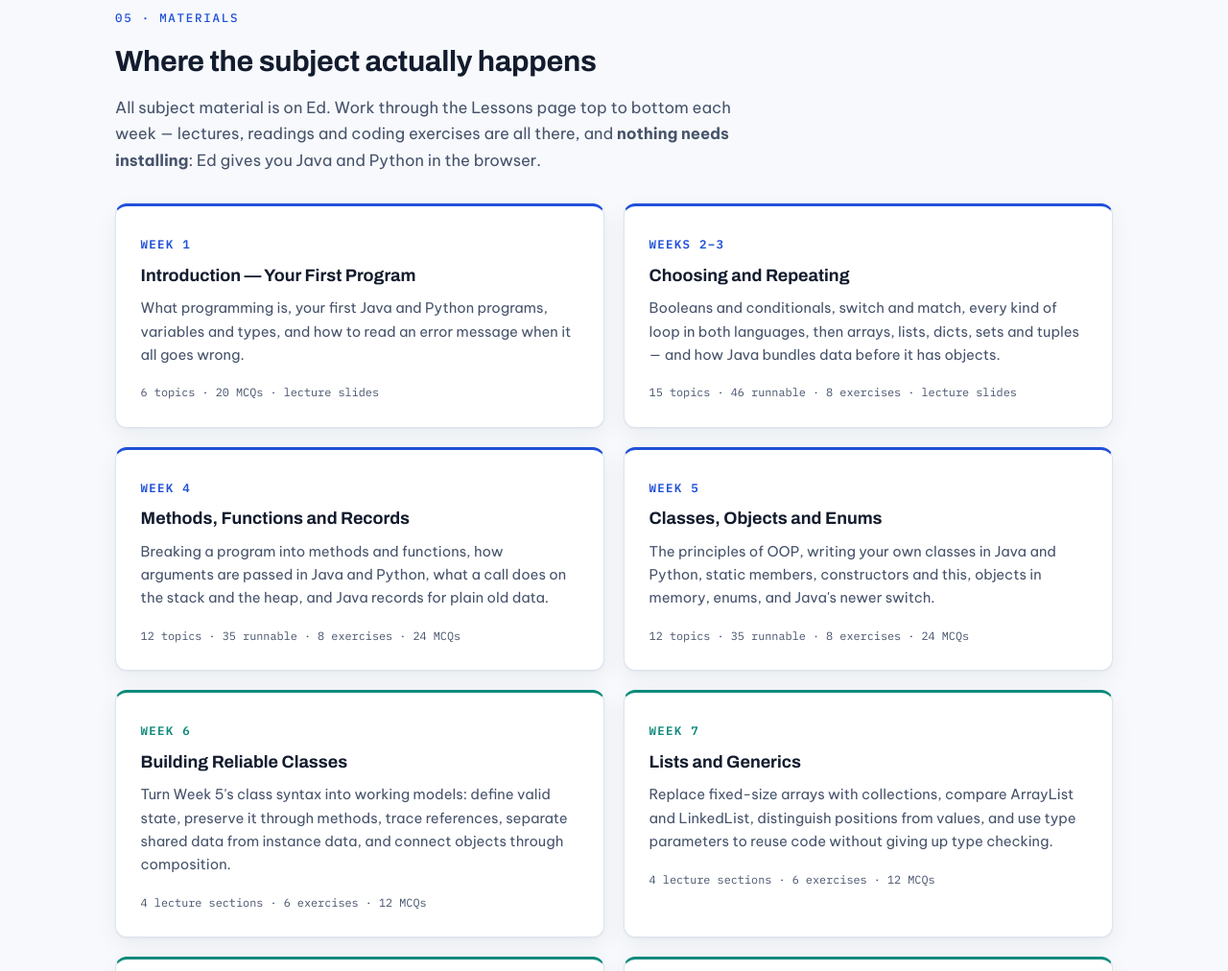
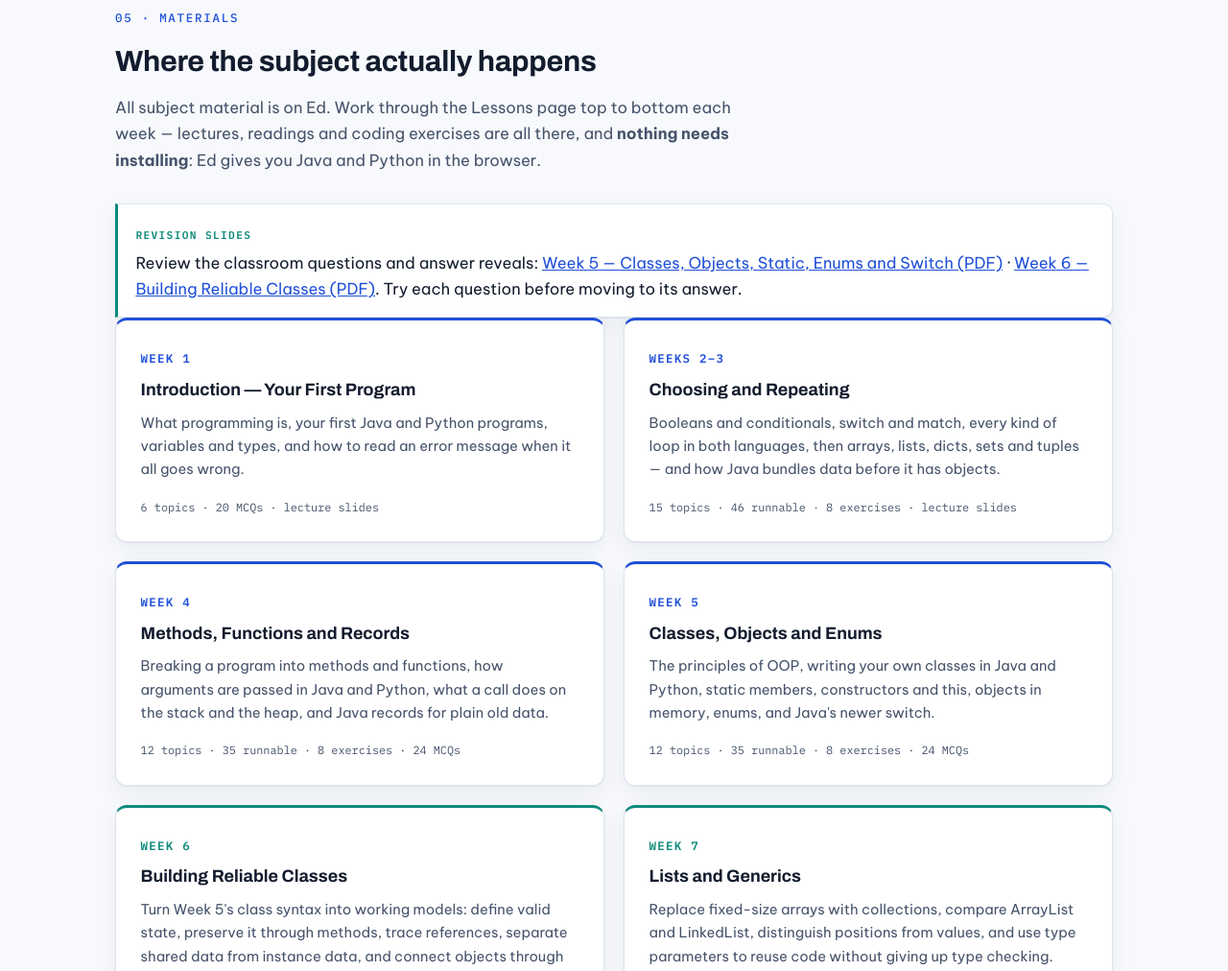
Before and after one commit to lexuanbach/41039, a plain HTML site: page index.html in a window 1280 px wide. Shown: the part 4597-5609 px from the top of the page at 96% size. Drawn offline with Linux system fonts and the light colour scheme.

Commit message:
Publish updated Week 5 and 6 revision PDFs with homepage links

```diff
--- a/index.html
+++ b/index.html
@@ -325,6 +325,10 @@
         <h2>Where the subject actually happens</h2>
         <p>All subject material is on Ed. Work through the Lessons page top to bottom each week — lectures, readings and coding exercises are all there, and <strong>nothing needs installing</strong>: Ed gives you Java and Python in the browser.</p>
       </div>
+      <div class="note tip" id="revision-slides">
+        <span class="tag">Revision slides</span>
+        <p>Review the classroom questions and answer reveals: <a href="revision-slides/revision-week-5/revision-week-5.pdf">Week 5 — Classes, Objects, Static, Enums and Switch (PDF)</a> · <a href="revision-slides/revision-week-6/revision-week-6.pdf">Week 6 — Building Reliable Classes (PDF)</a>. Try each question before moving to its answer.</p>
+      </div>
       <div class="materials-grid">
         <a class="mat-card" href="weeks/week-1.html">
           <span class="mat-num mono">Week 1</span>
```
Also changed, not shown: 2 other files.
